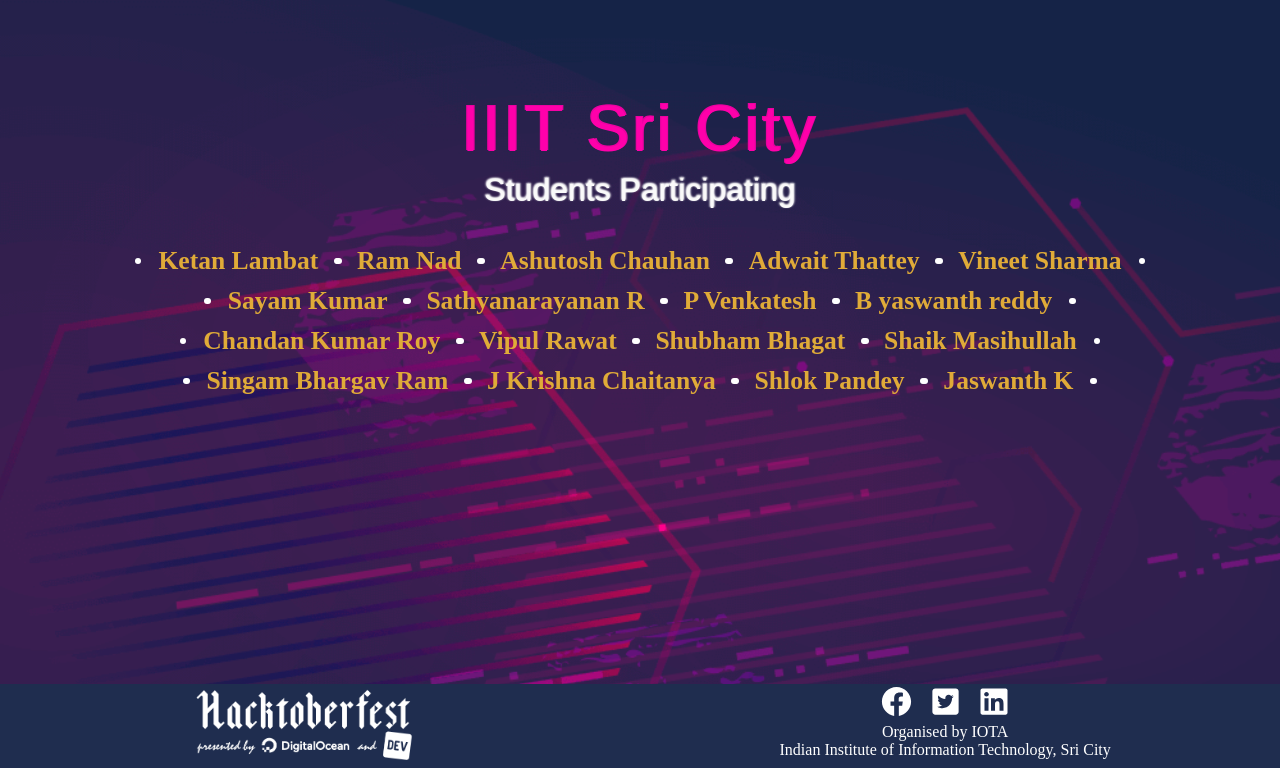
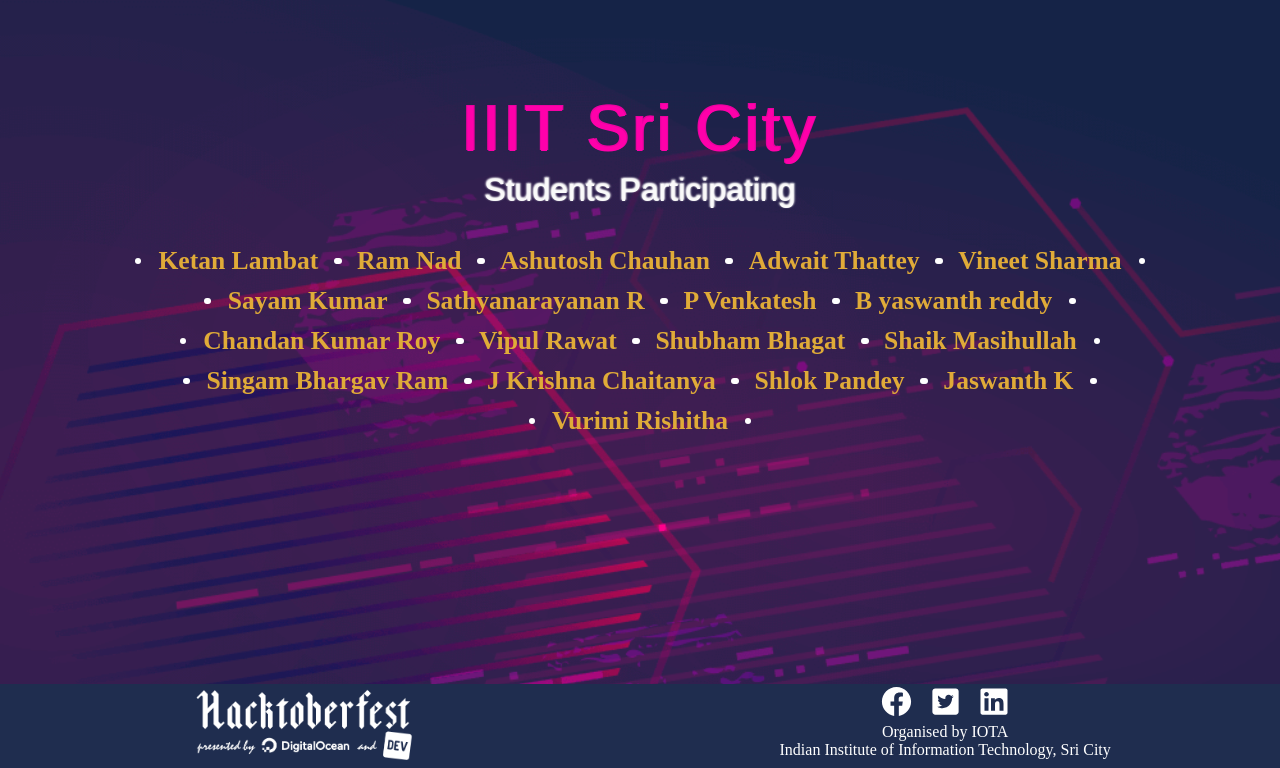
Before and after one commit to Project-Club-IIITS/hacktoberfest2019-participants, a Jekyll site: the page index.html, which Jekyll copies as it is, in a window 1280 px wide, cut to the strip 132-900 px from the top of the page. Built offline with Jekyll 4.4.1, drawn with Linux system fonts in a browser that asks for light colours; some web fonts are replaced.

Commit message:
Add participant name

```diff
--- a/index.html
+++ b/index.html
@@ -63,6 +63,7 @@
                 <li><a href="https://github.com/chaitanya531">J Krishna Chaitanya</a></li>
                 <li><a href="https://github.com/b30wulffz">Shlok Pandey</a></li>
                 <li><a href="https://github.com/JazzKriss21">Jaswanth K</a></li>
+                <li><a href="https://github.com/VurimiRishitha">Vurimi Rishitha</a></li>
 
             </ul>
         </div>
```
